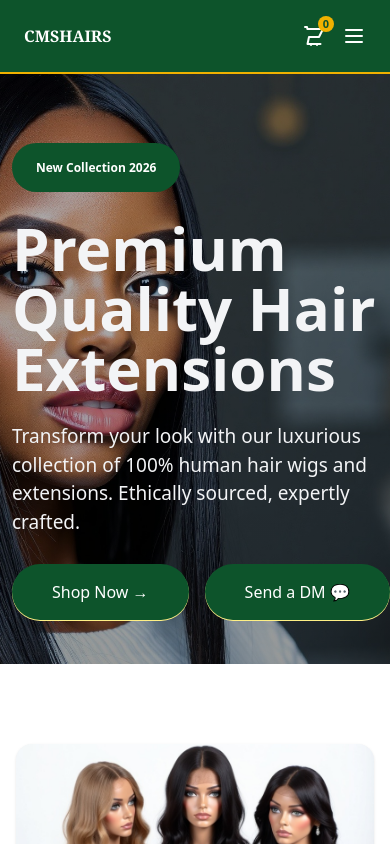
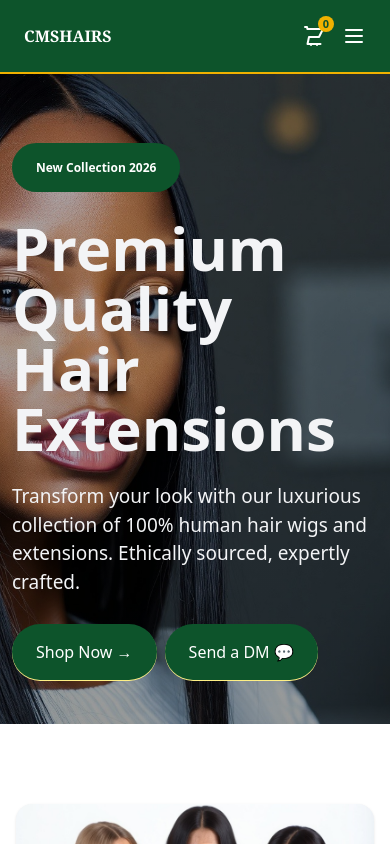
Before and after one commit to Taiwodaniel3116/Cmshairs, a React (Vite) app: page / in a window 390 px wide. Shown: the top 844 px of the page. Built offline with nearby package versions, Linux system fonts and the light colour scheme.

Commit message:
hero page update

```diff
--- a/src/components/Hero.jsx
+++ b/src/components/Hero.jsx
@@ -16,7 +16,7 @@ const Hero = () => {
           New Collection 2026
         </span>
 
-        <h1 className="text-6xl font-bold sm:text-7xl/18 pt-10 pb-6 text-gray-100 md:w-[5ch] xl:w-[15ch] animate-zoom-in">
+        <h1 className="text-6xl w-[3ch] font-bold sm:text-7xl/18 pt-10 pb-6 text-gray-100 md:w-[5ch] xl:w-[15ch] animate-zoom-in">
           Premium Quality Hair Extensions
         </h1>
         <p className="text-gray-100 text-[19px] md:w-[50ch] xl:w-[55ch] animate-zoom-in">
@@ -24,12 +24,12 @@ const Hero = () => {
           wigs and extensions. Ethically sourced, expertly crafted.
         </p>
 
-        <div className="flex gap-4">
-          <div className="mt-7 mb-2 w-fit h-max bg-green-900 shadow-2xs shadow-yellow-200 text-white px-10 py-4 rounded-full  transition duration-300 hover:bg-green-700 active:bg-green-700 cursor-pointer">
+        <div className="flex gap-2 sm:gap-4">
+          <div className="mt-7 mb-2 w-fit h-max bg-green-900 shadow-2xs shadow-yellow-200 text-white px-6 py-4 rounded-full  transition duration-300 hover:bg-green-700 active:bg-green-700 cursor-pointer">
             <Link to="/products">Shop Now →</Link>
           </div>
 
-          <button className="mt-7 mb-2 w-fit h-max bg-green-900 shadow-2xs shadow-yellow-200 text-white px-10 py-4 rounded-full  transition duration-300 hover:bg-green-700 active:bg-green-700 cursor-pointer">Send a DM 💬</button>
+          <button className="mt-7 mb-2 w-fit h-max bg-green-900 shadow-2xs shadow-yellow-200 text-white px-6 py-4 rounded-full  transition duration-300 hover:bg-green-700 active:bg-green-700 cursor-pointer sm:px-10">Send a DM 💬</button>
         </div>
       </div>
     </>
```
